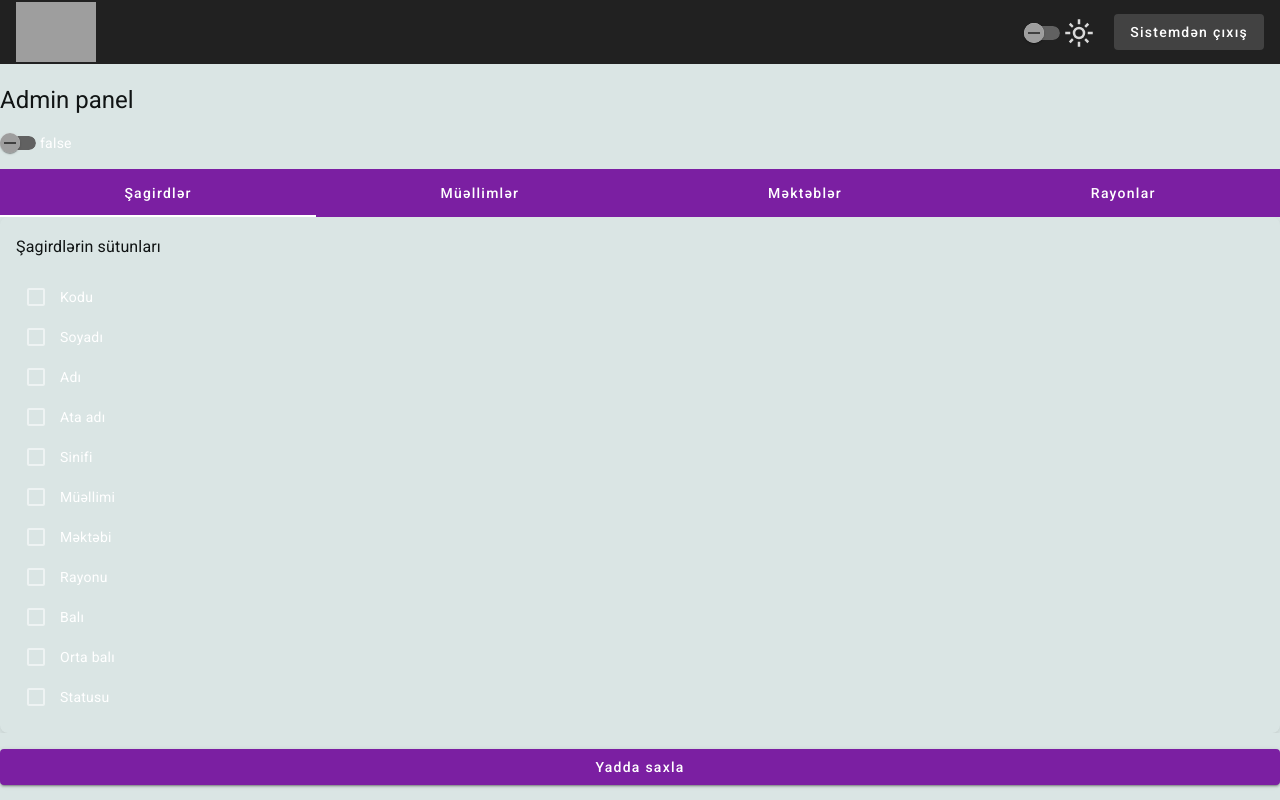
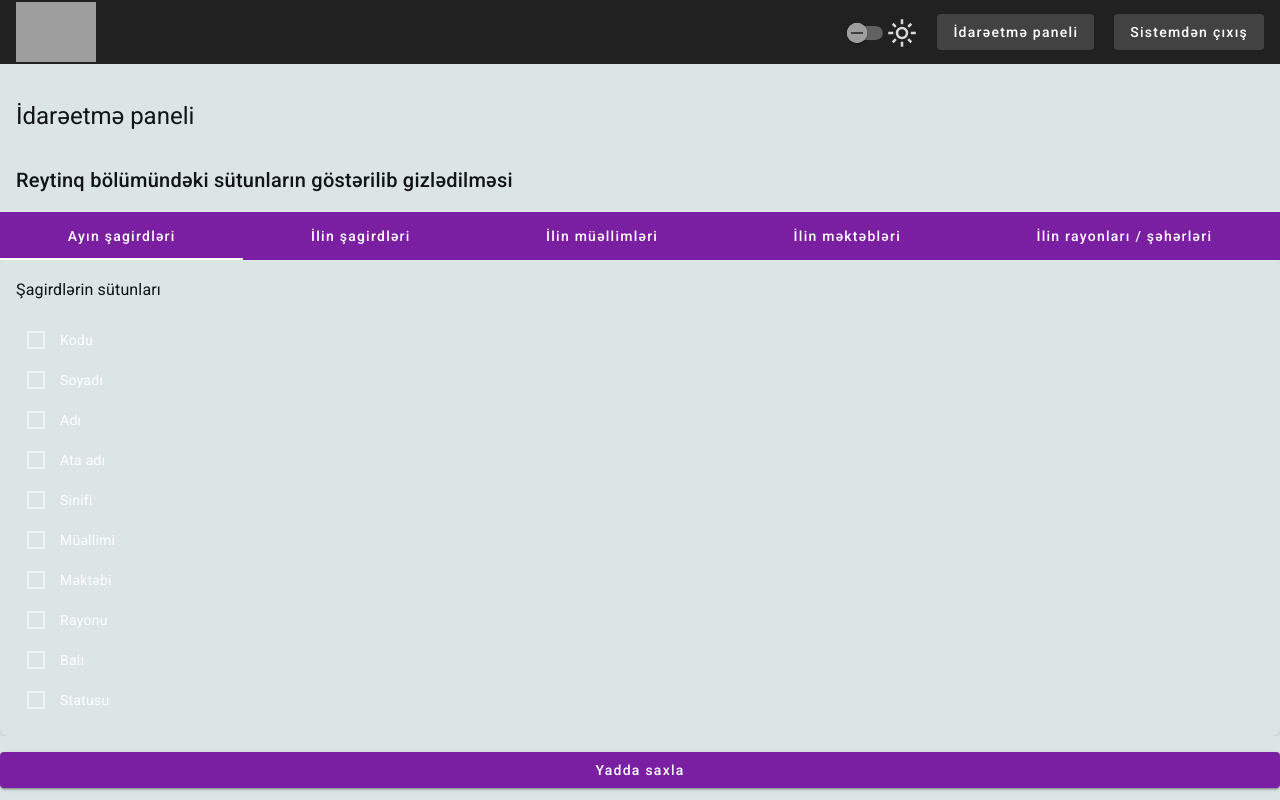
Before and after one commit to kamran134/volleytournament-front, an Angular app: page /admin in a window 1280 px wide. Shown: the top 800 px of the page. Built offline with nearby package versions, Linux system fonts and the light colour scheme; sample sign-in values are in the browser's storage; grey boxes are pictures that could not be loaded.

Commit message:
dashboard column settings

```diff
--- a/src/app/app.component.html
+++ b/src/app/app.component.html
@@ -1,6 +1,6 @@
 <header>
     <mat-toolbar color="white" class="header">
-        <div class="header__left">
+        <div class="header__left" routerLink="/" style="cursor: pointer;">
             <span class="header__logo">
                 <img src="assets/isim.png" height="60px" alt="Logo" class="header__logo-img" />
             </span>
@@ -11,6 +11,9 @@
                     <mat-icon [svgIcon]="darkMode ? 'dark_mode' : 'light_mode'" [@rotateAnimation]="animationState"></mat-icon>
                 </mat-slide-toggle>
             </div>
+            <div *ngIf="isAuthorized()">
+                <button mat-flat-button (click)="goToAdminPanel()">İdarəetmə paneli</button>
+            </div>
             <div>
                 <button mat-flat-button (click)="logInOut()">{{ isAuthorized() ? 'Sistemdən çıxış' : 'Sistemə giriş' }}</button>
             </div>
--- a/src/app/app.component.ts
+++ b/src/app/app.component.ts
@@ -1,5 +1,5 @@
 import { Component, OnInit } from '@angular/core';
-import { Router, RouterOutlet } from '@angular/router';
+import { Router, RouterModule, RouterOutlet } from '@angular/router';
 import { CommonModule } from '@angular/common';
 import { MatButtonModule } from '@angular/material/button';
 import { MatToolbarModule } from '@angular/material/toolbar';
@@ -13,7 +13,7 @@ import { animate, state, style, transition, trigger } from '@angular/animations'
 @Component({
     selector: 'app-root',
     standalone: true,
-    imports: [RouterOutlet, CommonModule, MatButtonModule, MatIconModule, MatSlideToggleModule, MatToolbarModule, HttpClientModule],
+    imports: [RouterOutlet, RouterModule, CommonModule, MatButtonModule, MatIconModule, MatSlideToggleModule, MatToolbarModule, HttpClientModule],
     templateUrl: './app.component.html',
     styleUrls: ['./app.component.scss'],
     animations: [
@@ -80,6 +80,14 @@ export class AppComponent implements OnInit {
         });
     }
 
+    goToAdminPanel(): void {
+        if (this.isAdminOrSuperAdmin()) {
+            this.router.navigate(['/admin']);
+        } else {
+            this.router.navigate(['/']);
+        }
+    }
+
     logInOut(): void {
         if (this.isAuthorized())
             this.authService.logout();
--- a/src/app/features/dashboard/dashboard.component.html
+++ b/src/app/features/dashboard/dashboard.component.html
@@ -1,14 +1,28 @@
 <div [ngClass]="theme ? 'true' : 'false'">
-    <h1>Admin panel</h1>
-
     <div class="settings">
+        <h1>İdarəetmə paneli</h1>
         <!-- Theme -->
-        <mat-slide-toggle [(ngModel)]="theme" (change)="saveSettings()">
+        <!-- <mat-slide-toggle [(ngModel)]="theme" (change)="saveSettings()">
             {{ theme ? 'true' : 'false' }}
-        </mat-slide-toggle>
+        </mat-slide-toggle> -->
+        <section class="settings__stat-table-columns">
+            <h2>Reytinq bölümündəki sütunların göstərilib gizlədilməsi</h2>
 
             <mat-tab-group mat-stretch-tabs backgroundColor="primary" color="primary">
-            <mat-tab label="Şagirdlər">
+                <mat-tab label="Ayın şagirdləri">
+                    <!-- Student Columns -->
+                    <div class="tab-content">
+                        <h3>Şagirdlərin sütunları</h3>
+                        <div>
+                            <div *ngFor="let column of monthStudentColumnOptions">
+                                <mat-checkbox [(ngModel)]="column.selected">
+                                    {{ column.label }}
+                                </mat-checkbox>
+                            </div>
+                        </div>
+                    </div>
+                </mat-tab>
+                <mat-tab label="İlin şagirdləri">
                     <!-- Student Columns -->
                     <div class="tab-content">
                         <h3>Şagirdlərin sütunları</h3>
@@ -21,7 +35,7 @@
                         </div>
                     </div>
                 </mat-tab>
-            <mat-tab label="Müəllimlər">
+                <mat-tab label="İlin müəllimləri">
                     <div class="tab-content">
                         <!-- Teacher Columns -->
                         <h3>Müəllimlərin sütunları</h3>
@@ -34,7 +48,7 @@
                         </div>
                     </div>
                 </mat-tab>
-            <mat-tab label="Məktəblər">
+                <mat-tab label="İlin məktəbləri">
                     <div class="tab-content">
                         <!-- School Columns -->
                         <h3>Məktəblərin sütunları</h3>
@@ -47,7 +61,7 @@
                         </div>
                     </div>
                 </mat-tab>
-            <mat-tab label="Rayonlar">
+                <mat-tab label="İlin rayonları / şəhərləri">
                     <div class="tab-content">
                         <!-- District Columns -->
                         <h3>Rayonların sütunları</h3>
@@ -61,6 +75,8 @@
                     </div>
                 </mat-tab>
             </mat-tab-group>
+        </section>
+
 
         <!-- CHANGE: Кнопка для сохранения -->
         <button mat-raised-button color="primary" (click)="saveSettings()">
--- a/src/app/features/dashboard/dashboard.component.scss
+++ b/src/app/features/dashboard/dashboard.component.scss
@@ -4,6 +4,16 @@
     display: flex;
     flex-direction: column;
     gap: 16px;
+
+    h1 {
+        margin-left: 16px;
+    }
+
+    section {
+        h2 {
+            margin: 0 0 16px 16px;
+        }
+    }
 }
 
 .tables {
--- a/src/app/features/dashboard/dashboard.component.ts
+++ b/src/app/features/dashboard/dashboard.component.ts
@@ -33,6 +33,19 @@ interface Column {
 export class DashboardComponent implements OnInit {
     theme: boolean = false; // false = light, true = dark
     //studentColumns: string = '';
+    monthStudentColumnOptions: Column[] = [
+        { key: 'code', label: 'Kodu', selected: false },
+        { key: 'lastName', label: 'Soyadı', selected: false },
+        { key: 'firstName', label: 'Adı', selected: false },
+        { key: 'middleName', label: 'Ata adı', selected: false },
+        { key: 'grade', label: 'Sinifi', selected: false },
+        { key: 'teacher', label: 'Müəllimi', selected: false },
+        { key: 'school', label: 'Məktəbi', selected: false },
+        { key: 'district', label: 'Rayonu', selected: false },
+        { key: 'score', label: 'Balı', selected: false },
+        { key: 'status', label: 'Statusu', selected: false },
+    ];
+
     studentColumnOptions: Column[] = [
         { key: 'code', label: 'Kodu', selected: false },
         { key: 'lastName', label: 'Soyadı', selected: false },
@@ -77,6 +90,8 @@ export class DashboardComponent implements OnInit {
 
     STORAGE_KEY: string = 'dashboard-settings';
     STORAGE_KEY_THEME: string = 'theme';
+    STORAGE_KEY_MONTH_STUDENT_COLUMNS: string = 'month-student-columns';
+    STORAGE_KEY_DISTRICT_COLUMNS: string = 'district-columns';
     STORAGE_KEY_STUDENT_COLUMNS: string = 'student-columns';
     STORAGE_KEY_SCHOOL_COLUMNS: string = 'school-columns';
     STORAGE_KEY_TEACHER_COLUMNS: string = 'teacher-columns';
@@ -88,6 +103,10 @@ export class DashboardComponent implements OnInit {
     saveSettings() {
         const settings = {
             theme: this.theme,
+            monthStudentColumns: this.monthStudentColumnOptions
+                .filter((col) => col.selected)
+                .map((col) => col.key)
+                .join(','),
             studentColumns: this.studentColumnOptions
                 .filter((col) => col.selected)
                 .map((col) => col.key)
@@ -113,6 +132,14 @@ export class DashboardComponent implements OnInit {
         if (saved) {
             const settings = JSON.parse(saved);
             this.theme = settings.theme ?? false;
+
+            if (settings.monthStudentColumns) {
+                const selectedKeys = settings.monthStudentColumns.split(',');
+                this.monthStudentColumnOptions.forEach((col) => {
+                  col.selected = selectedKeys.includes(col.key);
+                });
+            }
+
             if (settings.studentColumns) {
                 const selectedKeys = settings.studentColumns.split(',');
                 this.studentColumnOptions.forEach((col) => {
--- a/src/app/features/stats/components/stats-main/stats.component.html
+++ b/src/app/features/stats/components/stats-main/stats.component.html
@@ -33,7 +33,7 @@
                 [title]="(selectedMonth | monthName:false) + ' ayında inkişaf edən şagirdlər'"
                 [tableName]="'developingStudents'"
                 [dataSource]="stats.developingStudents || []"
-                [columns]="studentColumns"
+                [columns]="monthStudentColumns"
                 (excelExport)="exportToExcel('developingStudents')"
                 (rowClicked)="openStudentDetails($event)">
             </app-student-rating-table>
@@ -42,7 +42,7 @@
                 [title]="(selectedMonth | monthName:false) + ' ayının şagirdləri'"
                 [tableName]="'studentsOfMonth'"
                 [dataSource]="stats.studentsOfMonth || []"
-                [columns]="studentColumns"
+                [columns]="monthStudentColumns"
                 (excelExport)="exportToExcel('studentsOfMonth')"
                 (rowClicked)="openStudentDetails($event)">
             </app-student-rating-table>
@@ -51,7 +51,7 @@
                 [title]="'Respublika üzrə ' + (selectedMonth | monthName:false) + ' ayının şagirdləri'"
                 [tableName]="'studentsOfMonthByRepublic'"
                 [dataSource]="stats.studentsOfMonthByRepublic || []"
-                [columns]="studentColumns"
+                [columns]="monthStudentColumns"
                 (excelExport)="exportToExcel('studentsOfMonthByRepublic')"
                 (rowClicked)="openStudentDetails($event)">
             </app-student-rating-table>
--- a/src/app/features/stats/components/stats-main/stats.component.ts
+++ b/src/app/features/stats/components/stats-main/stats.component.ts
@@ -100,6 +100,7 @@ export class StatsComponent implements OnInit {
         allDistrictsTotalCount: 0
     };
     selectedTab: 'students' | 'allStudents' | 'allTeachers' | 'allSchools' | 'allDistricts' = 'students';
+    monthStudentColumns: string[] = [];
     studentColumns: string[] = [];
     teacherColumns: string[] = [];
     schoolColumns: string[] = [];
@@ -191,6 +192,10 @@ export class StatsComponent implements OnInit {
             // Применяем тему
             this.darkMode = settings.theme ?? false;
             // Применяем столбцы
+            if (settings.monthStudentColumns) {
+                const selectedColumns = settings.monthStudentColumns.split(',');
+                this.monthStudentColumns = this.availableStudentColumns.filter(col => selectedColumns.includes(col));
+            }
             if (settings.studentColumns) {
                 const selectedColumns = settings.studentColumns.split(',');
                 this.studentColumns = this.availableStudentColumns.filter(col => selectedColumns.includes(col));
```
Lines whose indentation alone changed are shown as unchanged.
